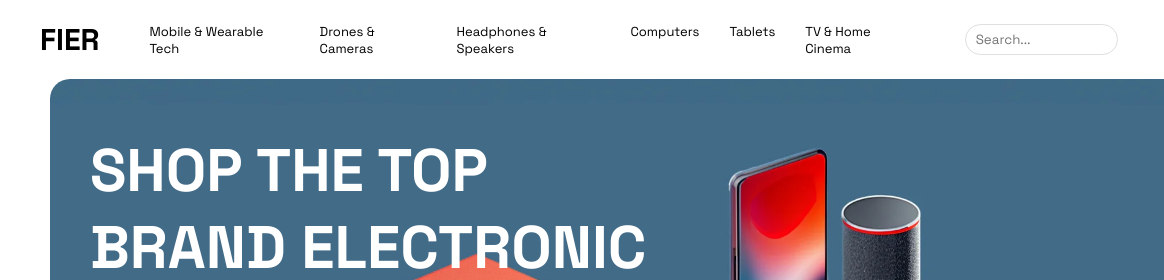
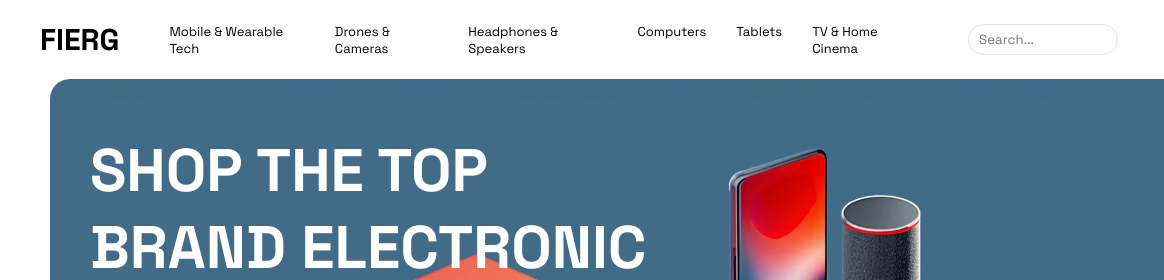
Before and after one commit to IgaoSS/Projeto-TCC, a plain HTML site: page template-2/index.html in a window 1280 px wide. Shown: the top 280 px of the page, 0-1164 px from the left. Drawn offline with Linux system fonts and the light colour scheme.

Commit message:
teste commit outra máquina

```diff
--- a/template-2/index.html
+++ b/template-2/index.html
@@ -19,7 +19,7 @@
         <!---// HEADER //--->
         <header>
             <section>
-                <h1>FIER</h1>
+                <h1>FIERG</h1>
 
                 <nav>
                     <ul>
```
